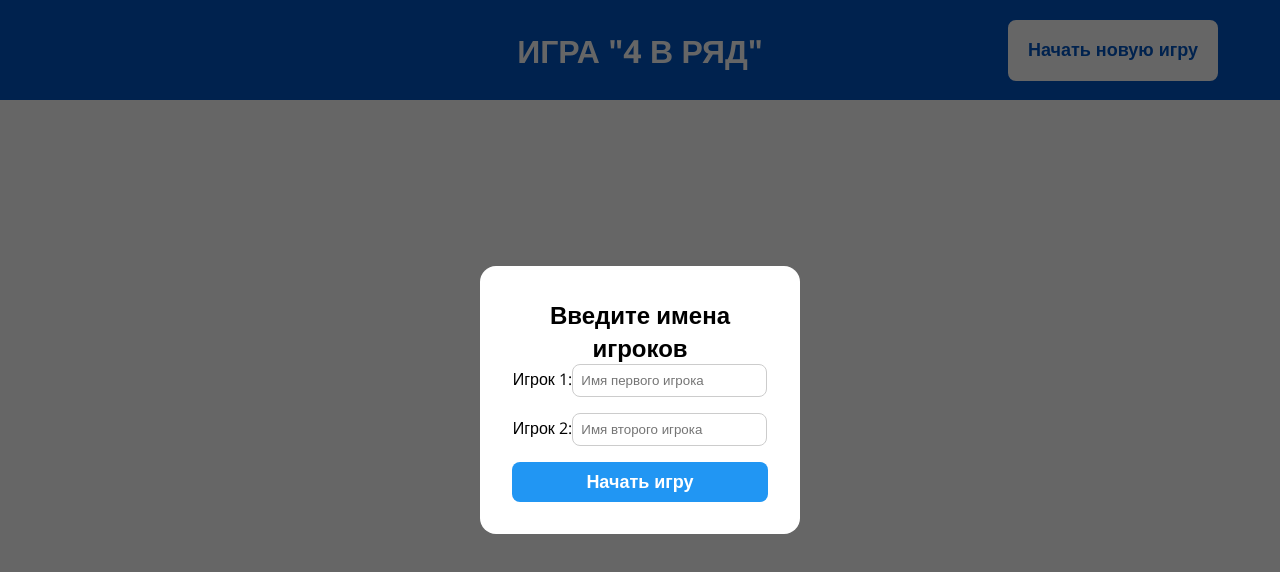
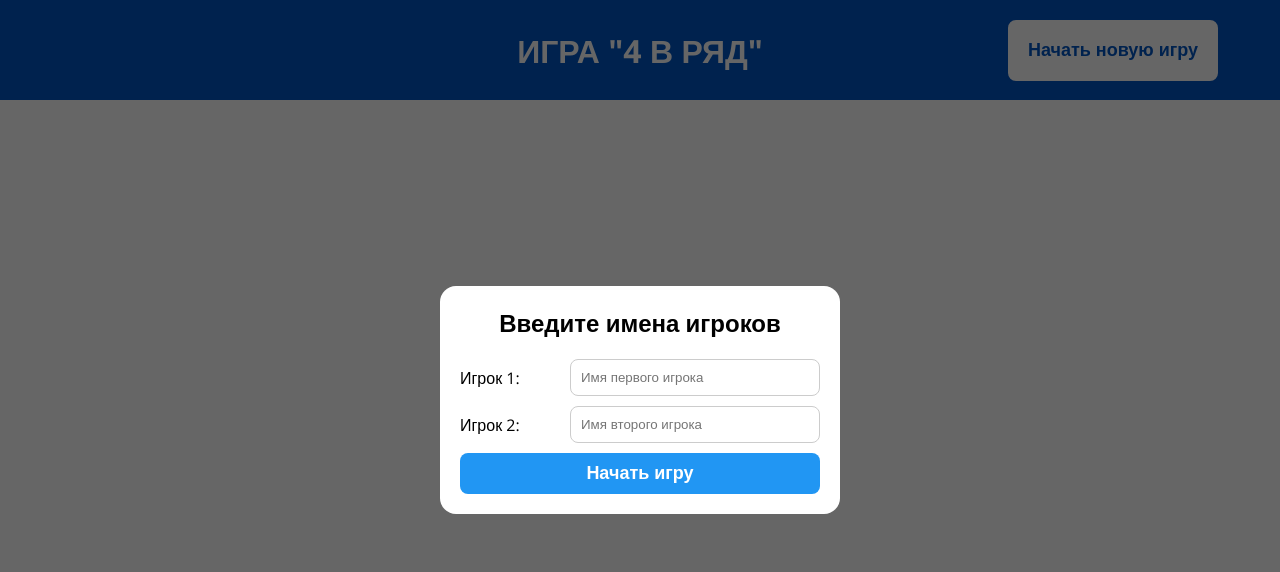
Before and after one commit to D1n8/connect-four-game, a React (Vite) app: page / in a window 1280 px wide. Shown: the top 572 px of the page. Built offline with nearby package versions, Linux system fonts and the light colour scheme.

Commit message:
update modal new game

```diff
--- a/src/App.css
+++ b/src/App.css
@@ -172,21 +172,32 @@ body{
 }
 
 .modal {
+  width: 400px;
+  padding: 20px;
+  border-radius: 16px;
   background: white;
-  padding: 2rem;
-  border-radius: 16px;
   text-align: center;
-  width: 320px;
+}
+
+.modal-title{
+  margin-bottom: 20px;
 }
 
 .modal-form {
   display: flex;
   flex-direction: column;
-  gap: 1rem;
+  gap: 10px;
+}
+
+.modal-input-container{
+  display: flex;
+  align-items: center;
+  justify-content: space-between;
 }
 
 .modal input {
-  padding: 0.5rem;
+  width: 250px;
+  padding: 10px;
   border-radius: 8px;
   border: 1px solid #ccc;
 }
--- a/src/components/modalEnterNames.tsx
+++ b/src/components/modalEnterNames.tsx
@@ -17,13 +17,13 @@ function ModalEnterNames({ onSubmit }: ModalEnterNamesProps) {
     return (
         <div className="modal-overlay">
             <div className="modal">
-                <h2>Введите имена игроков</h2>
+                <h2 className="modal-title">Введите имена игроков</h2>
                 <form onSubmit={handleSubmit} className="modal-form">
-                    <label>
+                    <label className="modal-input-container">
                         Игрок 1:
                         <input type="text" value={name1} onChange={(e) => setName1(e.target.value)} placeholder="Имя первого игрока" />
                     </label>
-                    <label>
+                    <label className="modal-input-container">
                         Игрок 2:
                         <input type="text" value={name2} onChange={(e) => setName2(e.target.value)} placeholder="Имя второго игрока"
                         />
```
